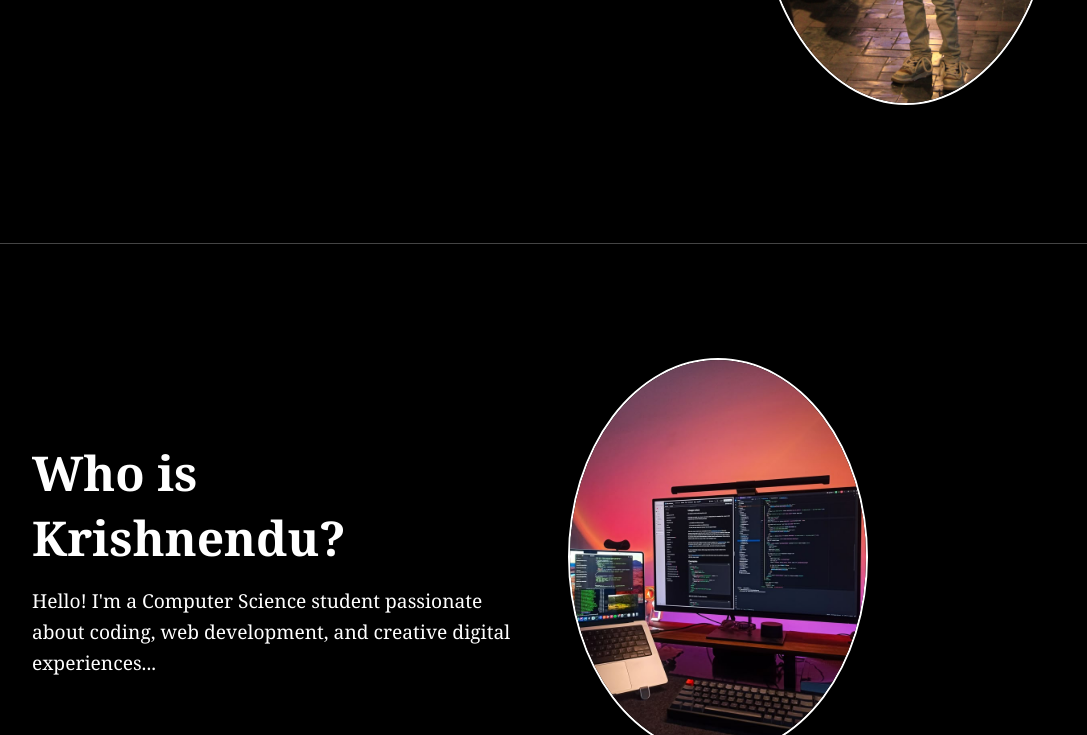
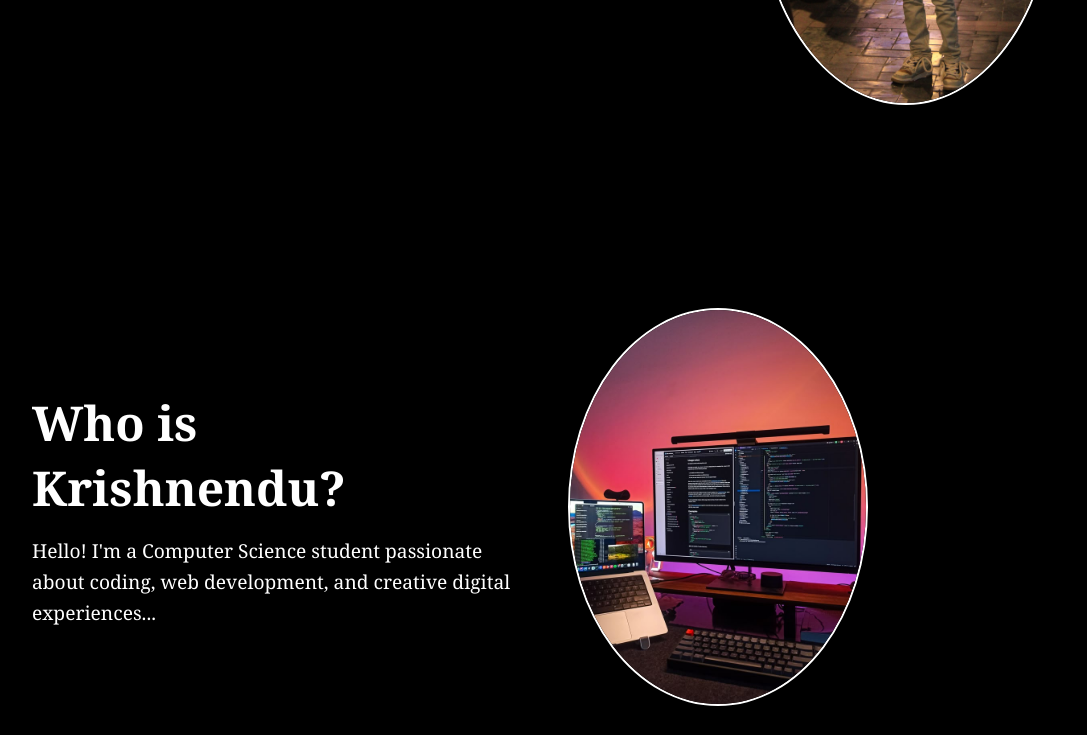
Before and after one commit to Krishnendu-404/Portfolio, a plain HTML site: page index.html in a window 1280 px wide. Shown: the part 509-1244 px from the top of the page, without its empty margins (96-1183 px from the left). Drawn offline with nearby package versions, Linux system fonts and the light colour scheme.

Commit message:
4th commit

```diff
--- a/style.css
+++ b/style.css
@@ -17,12 +17,6 @@ header {
   background-color: #000;
   border-bottom: 1px solid #333;
   padding: 1rem 0;
-}
-
-section {
-  border-bottom: 1px solid #444; /* dark gray line */
-  padding-bottom: 50px;
-  margin-bottom: 50px;
 }
 
 
@@ -69,13 +63,6 @@ nav ul li a:hover {
   border-radius: 2rem;
   font-size: 1rem;
 }
-
-section {
-  border-bottom: 1px solid #444; /* dark gray line */
-  padding-bottom: 50px;
-  margin-bottom: 50px;
-}
-
 
 /* Profile Image */
 .hero-image img {
```
